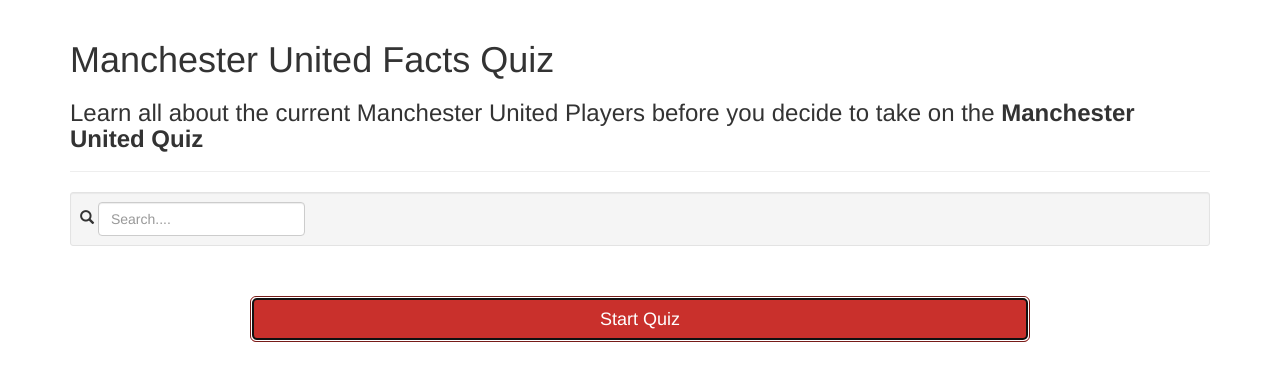
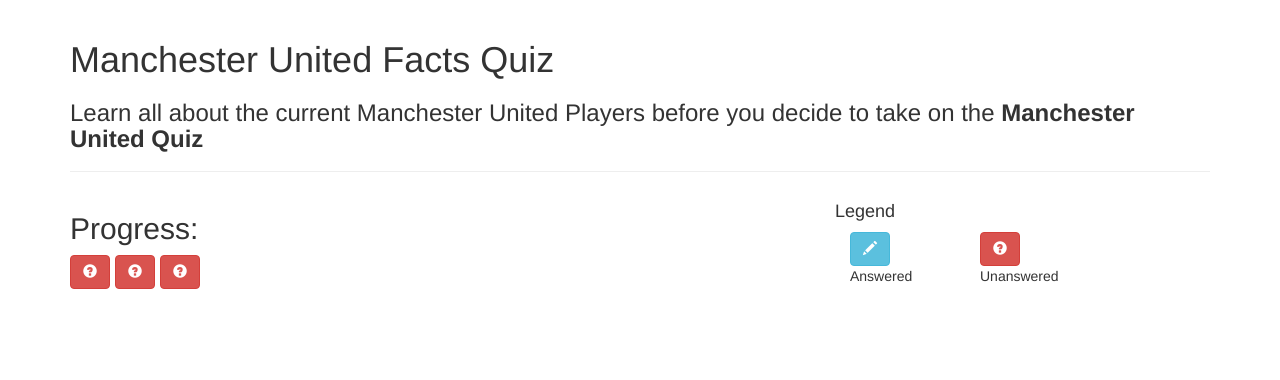
Before and after one commit to iconstantino/angularQuiz, a plain HTML site: page index.html in a window 1280 px wide. Both pictures are taken after a click on the button "Start Quiz". Drawn offline with nearby package versions, Linux system fonts and the light colour scheme.

Commit message:
Added Progress bar and Legend to quizCtrl

```diff
--- a/index.html
+++ b/index.html
@@ -74,8 +74,34 @@
             </div>
         </div><!-- END LIST CONTROLLER -->
 
-        <div ng-controller="quizCtrl as quiz">
-
+        <div ng-controller="quizCtrl as quiz" ng-show="quiz.quizMetrics.quizActive">
+            <div class="row">
+                <div class="col-xs-8">
+                    <h2>Progress:</h2>
+                    <div class="btn-toolbar">
+                        <button class="btn" ng-repeat="question in quiz.dataService.quizQuestions" ng-class="{'btn-info': question.selected !== null, 'btn-danger': question.selected == null}">
+                            <span class="glyphicon" ng-class="{'glyphicon-pencil': question.selected !== null, 'glyphicon-question-sign': question.selected == null}"></span>
+                        </button>
+                    </div>
+                </div>
+                <div class="col-xs-4">
+                    <div class="row">
+                        <h4>Legend</h4>
+                        <div class="col-sm-4">
+                            <button class="btn btn-info">
+                                <span class="glyphicon glyphicon-pencil"></span>
+                            </button>
+                            <p>Answered</p>
+                        </div>
+                         <div class="col-sm-4">
+                            <button class="btn btn-danger">
+                                <span class="glyphicon glyphicon-question-sign"></span>
+                            </button>
+                            <p>Unanswered</p>
+                        </div>
+                    </div>
+                </div>
+            </div>
         </div>
 
     </div>
@@ -88,5 +114,6 @@
     <script src="js/controllers/list.js"></script>
     <script src="js/controllers/quiz.js"></script>
     <script src="js/factories/quizMetrics.js"></script>
+    <script src="js/factories/dataService.js"></script>
 </body>
 </html>
```
